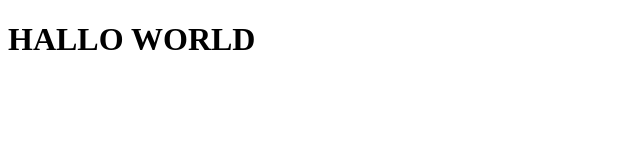
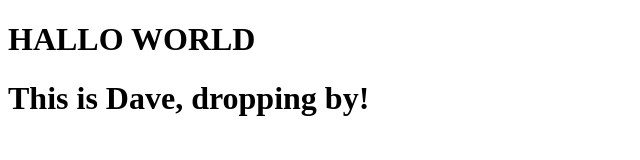
Before and after one commit to Priyankavhiremath/Priyanka, a plain HTML site: page Index.html in a window 1280 px wide. Shown: the whole page, without its empty margins (0-640 px from the left). Drawn offline with Linux system fonts and the light colour scheme.

Commit message:
Add greeting to html - Dave

```diff
--- a/Index.html
+++ b/Index.html
@@ -7,5 +7,6 @@
 </head>
 <body>
     <h1> HALLO WORLD </h1>
+    <h1>This is Dave, dropping by!</h1>
 </body>
 </html>
```
